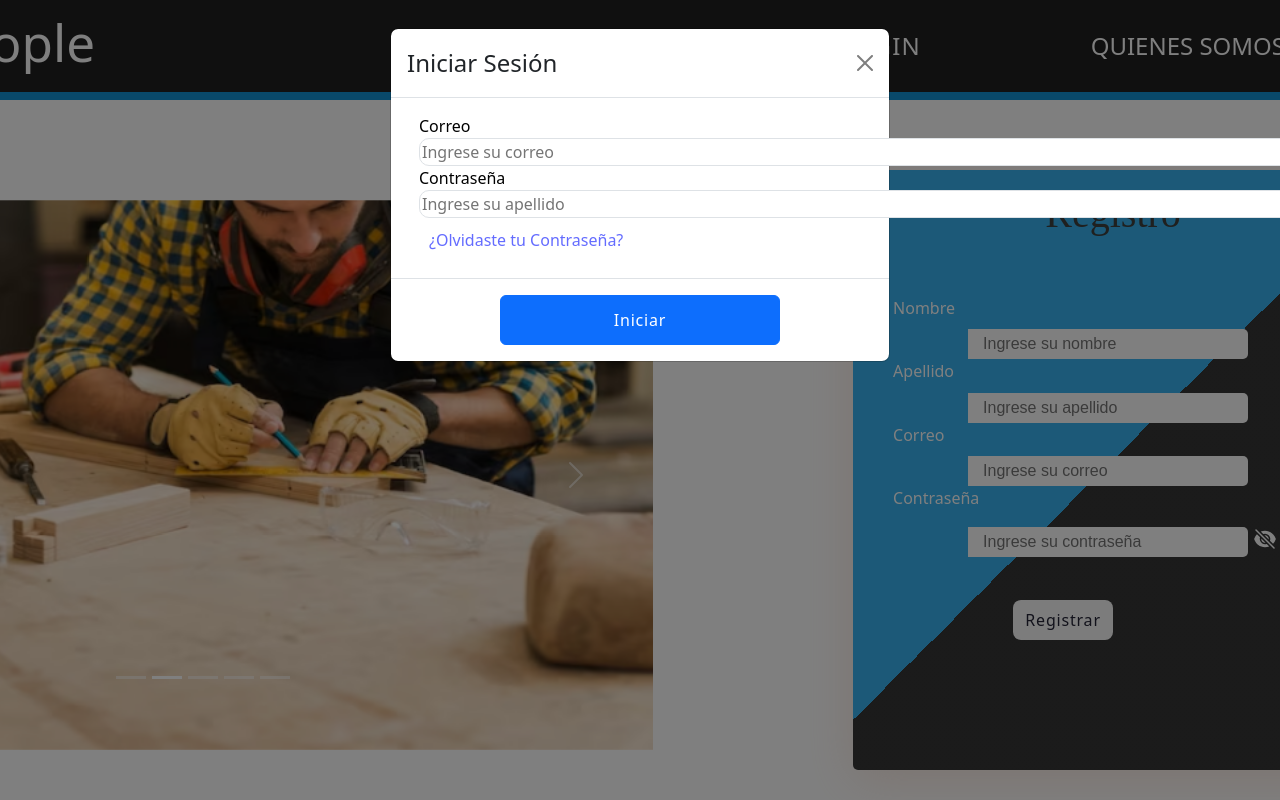
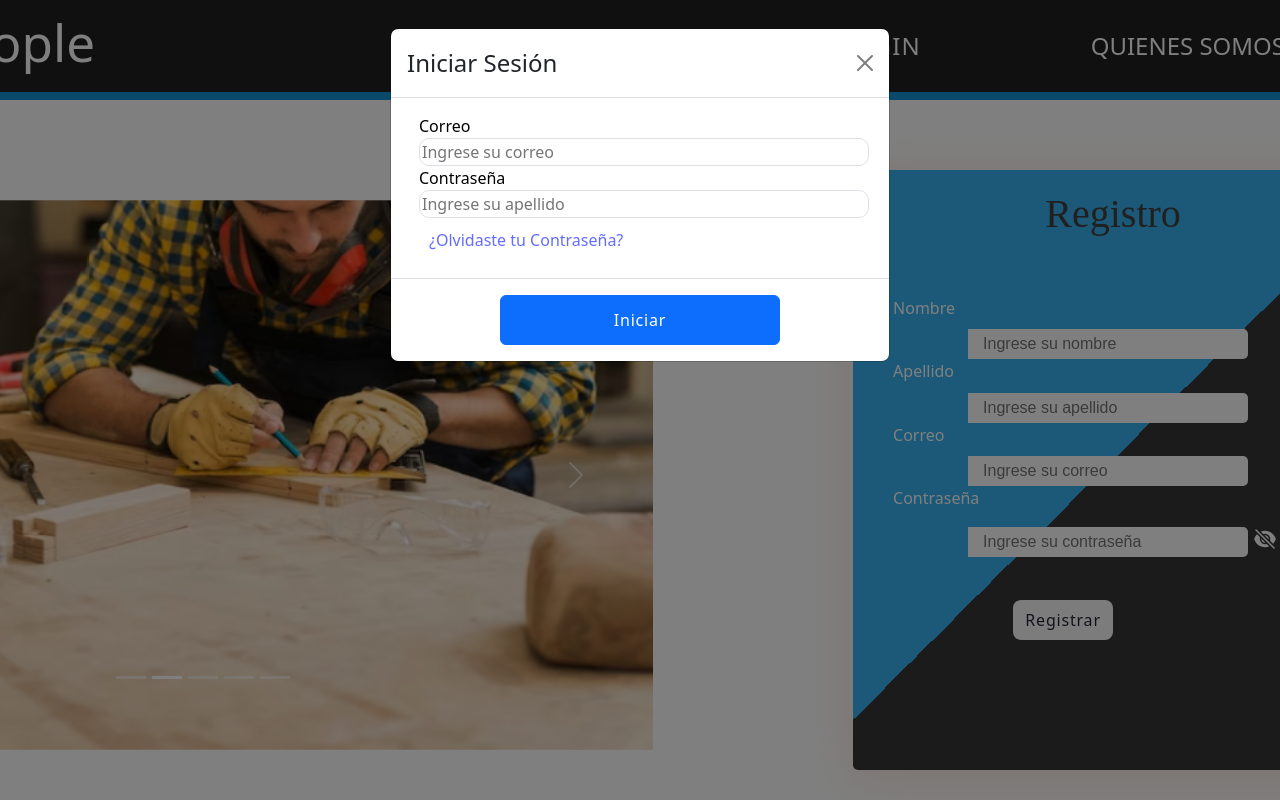
Before and after one commit to estefaniaG20/Helper_People, a React (Vite) app: page / in a window 1280 px wide. Both pictures are taken after a click on the button "LOGIN". Shown: the top 800 px of the page. Built offline with nearby package versions, Linux system fonts and the light colour scheme.

Commit message:
Organizado imputs del modal

```diff
--- a/src/App.css
+++ b/src/App.css
@@ -433,3 +433,7 @@ input[class="form-inputFP"]{
   color: white;
   margin-top: 20px;
 }
+
+.border{
+  width: 450px;
+}
--- a/src/Components/Layouts/Home/Modal/ModalLogin.jsx
+++ b/src/Components/Layouts/Home/Modal/ModalLogin.jsx
@@ -14,10 +14,10 @@ const ModalLogin = ({show, handleClose}) => {
         <Modal.Body>
           <Container className='formModal'>
             <label className="label leters">Correo</label>
-            <input placeholder='Ingrese su correo' className="form-input border" type='email' required/>
+            <input placeholder='Ingrese su correo' className="border" type='email' required/>
 
             <label className="label leters">Contraseña</label>
-            <input placeholder="Ingrese su apellido" type="text"  className='form-input border' required/>
+            <input placeholder="Ingrese su apellido" type="text"  className='border' required/>
 
             <a href='#' className='forgotPassword'>¿Olvidaste tu Contraseña?</a>
 
```
